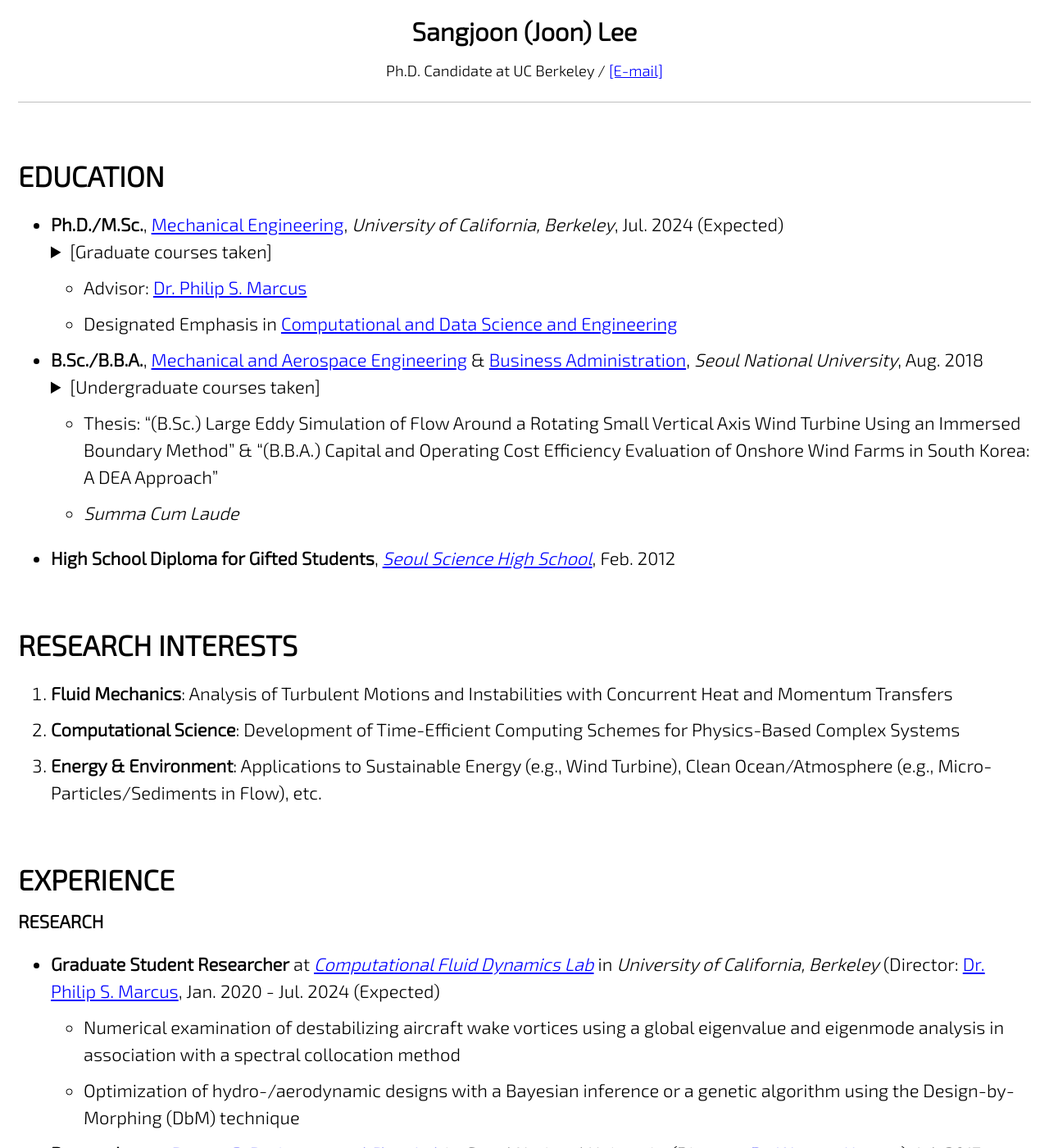
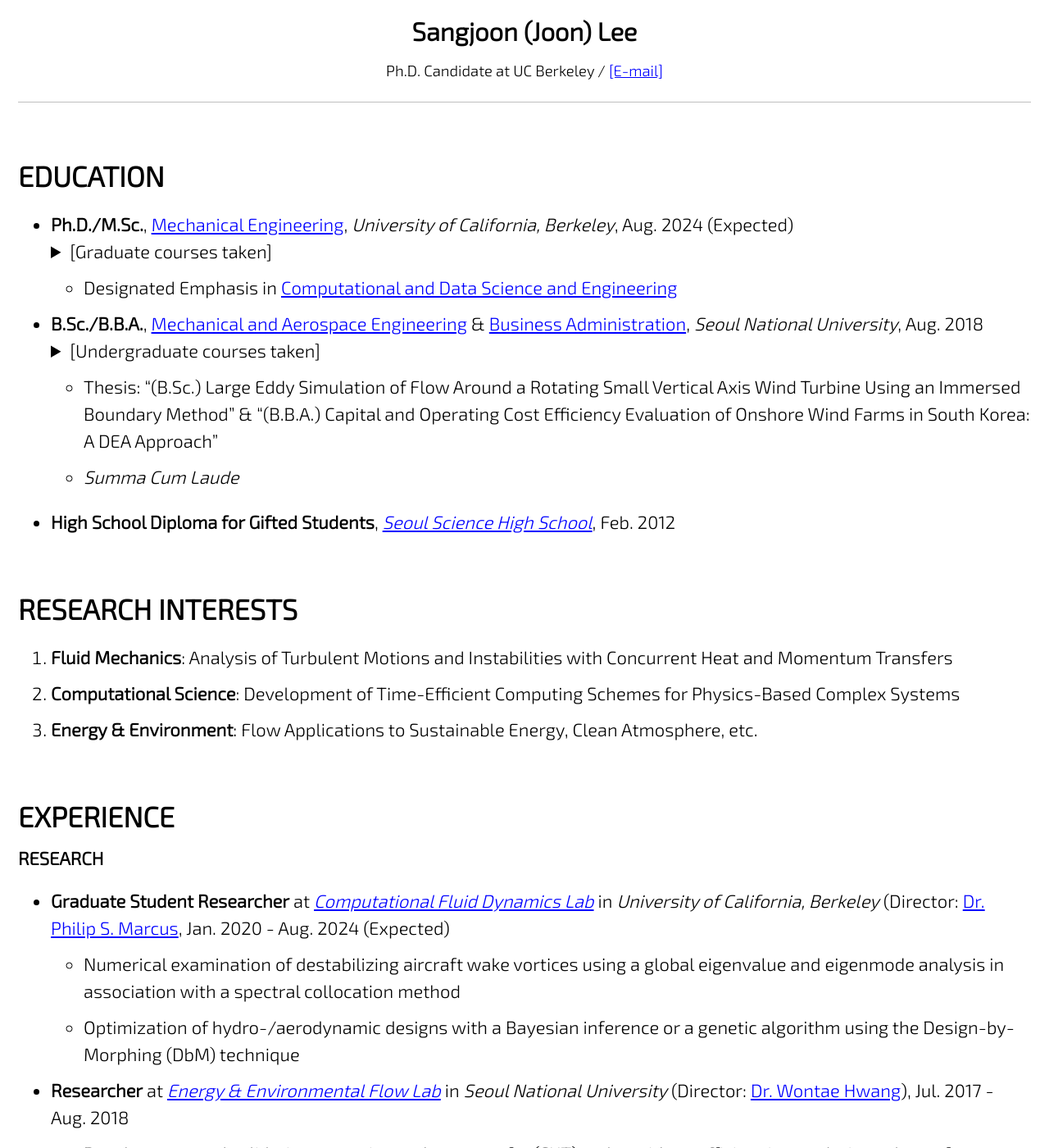
Before and after one commit to jun9303/jun9303.github.io, a Jekyll site: the page built from _pages/about.md, in a window 1280 px wide and 1400 px high, scrolled down 507 px. Shown: the whole window at 82% size. Built offline with Jekyll 4.4.1, drawn with Linux system fonts in a browser that asks for light colours; cached includes are drawn as plain includes; nearby versions of some CDN libraries.

Commit message:
Profile updates

```diff
--- a/_pages/about.md
+++ b/_pages/about.md
@@ -17,7 +17,7 @@ feature_row:
 
 # EDUCATION
 
-- **Ph.D./M.Sc.**, [Mechanical Engineering](http://me.berkeley.edu/), *University of California, Berkeley*, Jul. 2024 (Expected)
+- **Ph.D./M.Sc.**, [Mechanical Engineering](http://me.berkeley.edu/), *University of California, Berkeley*, Aug. 2024 (Expected)
     <details>
       <summary>[Graduate courses taken]</summary>
       <small><b>Fluid Mechanics</b>: Advanced Fluid Mechanics (1 & 2), Engineering Aerodynamics, Experimental Methods in Single-and Multiphase Flows, Graduate Ocean Engineering Seminar, Hydrodynamic Stability and Instability, Oceanic and Atmospheric Waves, Teaching of Mechanical Engineering at the University Level, Topics in Fluid Mechanics - Vortex Dynamics
@@ -27,7 +27,7 @@ feature_row:
       </small><br>
     </details>
 
-  + Advisor: [Dr. Philip S. Marcus](https://me.berkeley.edu/people/philip-s-marcus/)
+  <!-- + Advisor: [Dr. Philip S. Marcus](https://me.berkeley.edu/people/philip-s-marcus/) -->
   + Designated Emphasis in [Computational and Data Science and Engineering](https://data.berkeley.edu/decdse/)
 
 - **B.Sc./B.B.A.**, [Mechanical and Aerospace Engineering](http://me.snu.ac.kr/en) & [Business Administration](http://cba.snu.ac.kr/en), *Seoul National University*, Aug. 2018
@@ -54,13 +54,13 @@ feature_row:
 
 1. **Fluid Mechanics**: Analysis of Turbulent Motions and Instabilities with Concurrent Heat and Momentum Transfers
 2. **Computational Science**: Development of Time-Efficient Computing Schemes for Physics-Based Complex Systems
-3. **Energy & Environment**: Applications to Sustainable Energy (e.g., Wind Turbine), Clean Ocean/Atmosphere (e.g., Micro-Particles/Sediments in Flow), etc.
+3. **Energy & Environment**: Flow Applications to Sustainable Energy, Clean Atmosphere, etc.
 
 # EXPERIENCE
 
 ### RESEARCH
 
-- **Graduate Student Researcher** at *[Computational Fluid Dynamics Lab](https://cfd.me.berkeley.edu/)* in *University of California, Berkeley* (Director:  [Dr. Philip S. Marcus](https://me.berkeley.edu/people/philip-s-marcus/), Jan. 2020 - Jul. 2024 (Expected)
+- **Graduate Student Researcher** at *[Computational Fluid Dynamics Lab](https://cfd.me.berkeley.edu/)* in *University of California, Berkeley* (Director:  [Dr. Philip S. Marcus](https://me.berkeley.edu/people/philip-s-marcus/), Jan. 2020 - Aug. 2024 (Expected)
   + Numerical examination of destabilizing aircraft wake vortices using a global eigenvalue and eigenmode analysis in association with a spectral collocation method
   + Optimization of hydro-/aerodynamic designs with a Bayesian inference or a genetic algorithm using the Design-by-Morphing (DbM) technique
 
@@ -95,7 +95,7 @@ feature_row:
 ### OTHER
 
 - **Law Student (J.D.)** at *[SNU School of Law](http://law.snu.ac.kr/index_en.php)*, Mar. 2019 - Jul. 2019 <sub>(Discontinued)</sub>
-- **Membership** in *[SNU Honor Society for Engineering Students (STEM)](https://gongwoo.snu.ac.kr)*, Mar. 2016 - Aug. 2018
+- **Member** of *[SNU Honor Society for Engineering Students (STEM)](https://gongwoo.snu.ac.kr)*, Mar. 2016 - Aug. 2018
   + Served as the *7th Vice President & Head Manager* from Aug. 2016 to Jul. 2017
 - **Auxiliary Police Officer** at *Jongno Police Station, [Seoul Metropolitan Police Agency](https://www.smpa.go.kr/home/homeIndexEng.do?menuCode=eng)*, Jun. 2014 - Mar. 2016
 
```
